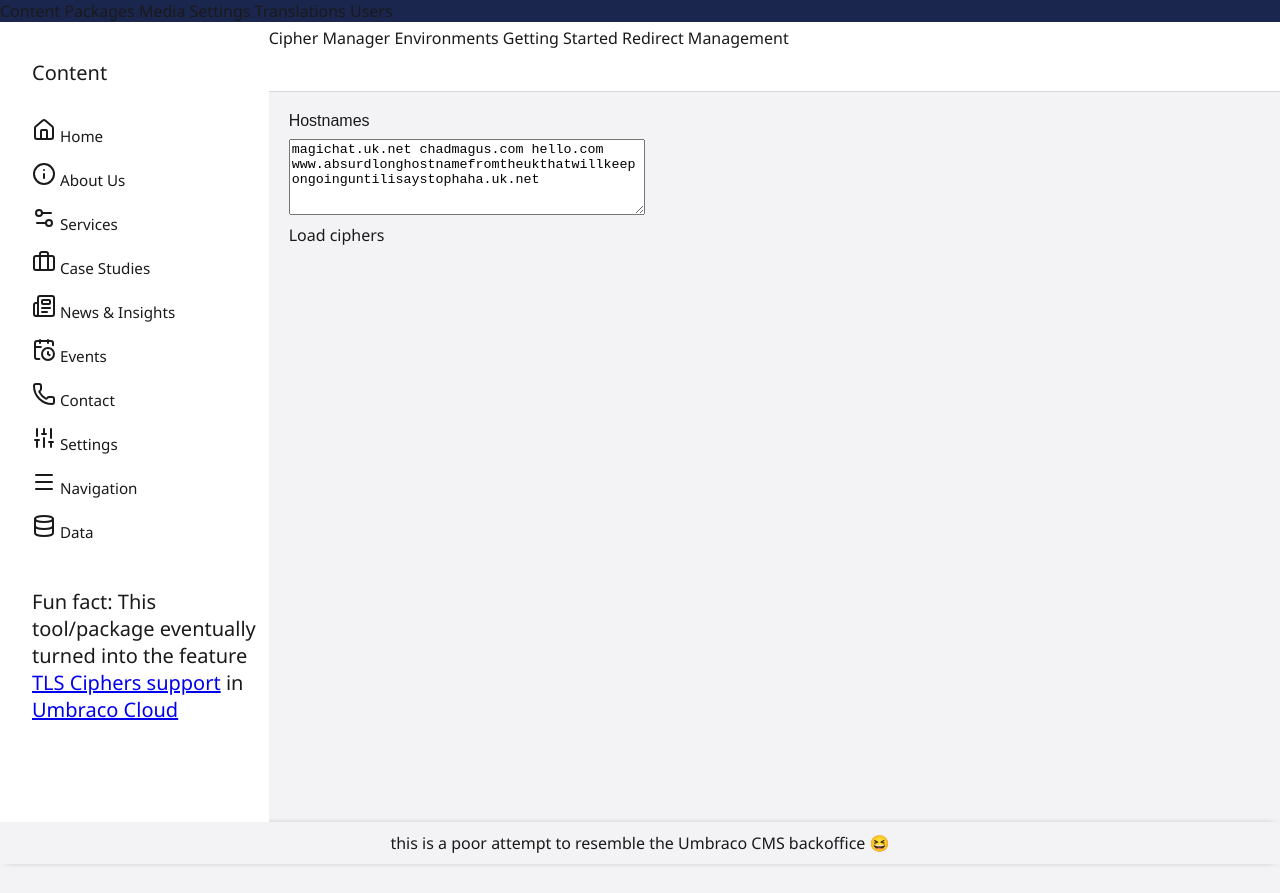
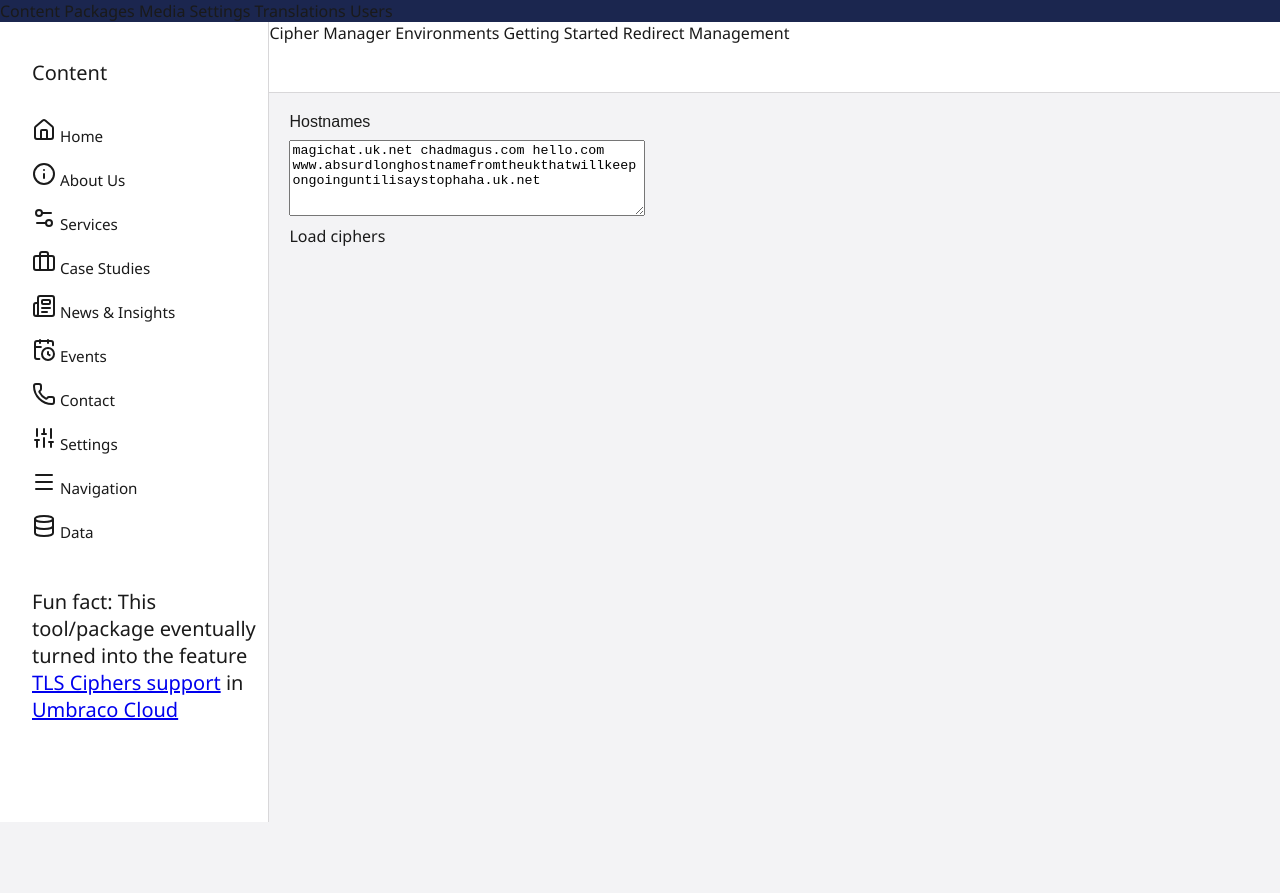
Before and after one commit to HamDerAndrew/cipher-manager-demo, a website built with Vite: page index.html in a window 1280 px wide. Built offline with nearby package versions, Linux system fonts and the light colour scheme.

Commit message:
Style: remove footer. move styles to stylesheet, minor styling

```diff
--- a/index.html
+++ b/index.html
@@ -146,7 +146,7 @@
       </div>
       <div id="workspace">
         <div id="workspace-tabs">
-          <uui-tab-group style="--uui-tab-text: #1b264f;">
+          <uui-tab-group>
             <uui-tab label="content" active="">Cipher Manager</uui-tab>
             <uui-tab label="content">Environments</uui-tab>
             <uui-tab label="Packages">Getting Started</uui-tab>
@@ -157,10 +157,6 @@
         </my-element>
       </div>
     </div>
-
-    <footer>
-      this is a poor attempt to resemble the Umbraco CMS backoffice 😆
-    </footer>
   </body>
   <script src="https://unpkg.com/lucide@latest"></script>
   <script>
--- a/src/index.css
+++ b/src/index.css
@@ -30,13 +30,6 @@ body {
   background: #f3f3f5;
   color: var(--tree-text);
   margin: 0;
-  height: 100vh;
-}
-
-footer {
-  padding: 10px 0;
-  text-align: center;
-  box-shadow: #1a1a1a 0px 0px 10px -6px;
 }
 
 nav {
@@ -49,14 +42,16 @@ nav {
 
 #workspace-tabs{
   display: flex;
-  align-items: center;
-  justify-content: space-between;
   width: 100%;
-  height: 70px;
   background-color: var(--tree-bg);
   border-bottom: 1px solid #d8d7d9;
   box-sizing: border-box;
-  z-index: 1;
+
+}
+
+#workspace-tabs > uui-tab-group {
+  --uui-tab-text: #1b264f;
+  height: 70px;
 }
 
 #content-container {
@@ -80,6 +75,7 @@ h1 {
   width: 340px;
   background-color: var(--tree-bg);
   height: 100%;
+  border-right: 1px solid #d8d7d9;
 }
 
 #content-tree > h1 {
```
